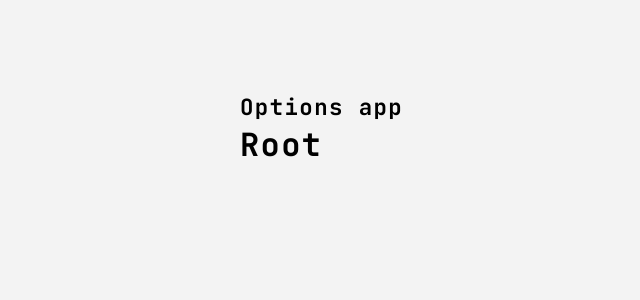
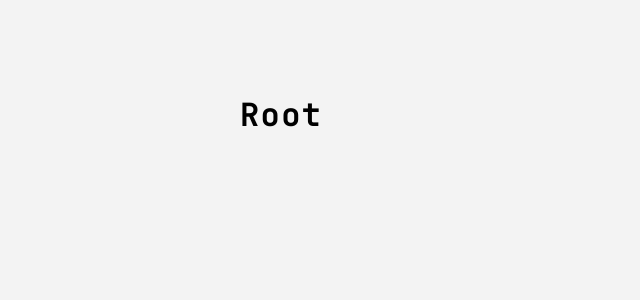
Before and after one commit to g-rosuson/option-chain, a Next.js app: page / in a window 1280 px wide. Shown: the top 300 px of the page, without its empty margins (24-664 px from the left). Built offline with nearby package versions, Linux system fonts and the light colour scheme.

Commit message:
chore(frontend): add minimal server root comp

```diff
--- a/src/app/(root)/page.tsx
+++ b/src/app/(root)/page.tsx
@@ -2,8 +2,6 @@ import React from 'react';
 import { Metadata } from 'next';
 
 import RootPage from 'src/components/pages/root/Root';
-import Heading from 'src/components/ui/heading/Heading';
-
 
 export const metadata: Metadata = {
     metadataBase: new URL('https://www.options-url.com'),
@@ -17,16 +15,6 @@ export const metadata: Metadata = {
     }
 };
 
-const Root = async () => {
-    return (
-        <>
-            <Heading level={1} size="s">
-                Options app
-            </Heading>
-
-            <RootPage/>
-        </>
-    );
-};
+const Root = () => <RootPage/>;
 
 export default Root;
```
